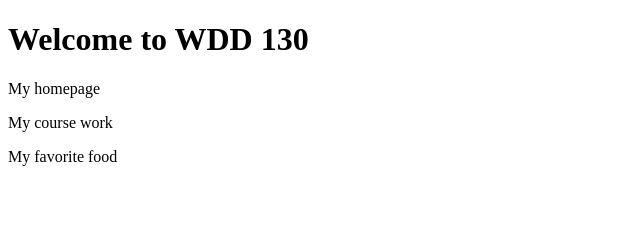
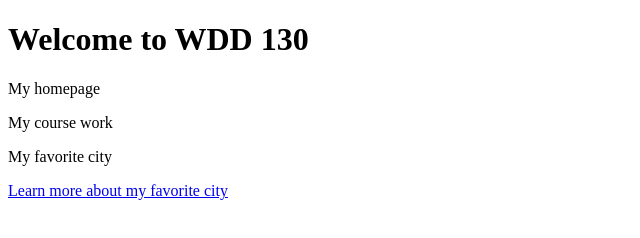
Before and after one commit to Kizitodev/wdd130, a plain HTML site: page index.html in a window 1280 px wide. Shown: the whole page, without its empty margins (0-640 px from the left). Drawn offline with Linux system fonts and the light colour scheme.

Commit message:
updated favourite city link

```diff
--- a/index.html
+++ b/index.html
@@ -9,6 +9,7 @@
     <h1>Welcome to WDD 130</h1>
     <p>My homepage</p>
     <p>My course work</p>
-    <p>My favorite food</p>
+    <p>My favorite city</p>
+    <a href="favourite-city.html">Learn more about my favorite city</a>
 </body>
 </html>
```
